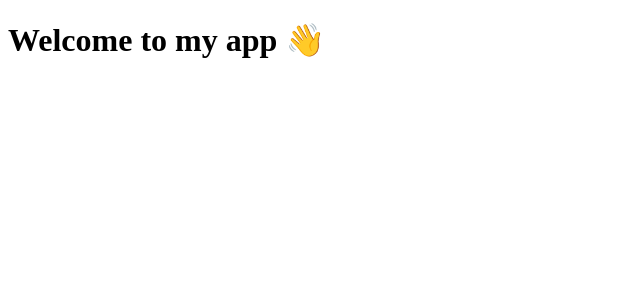
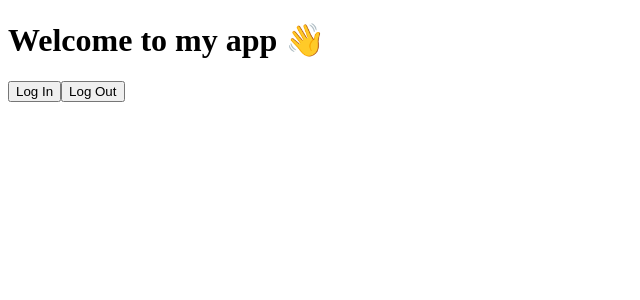
Before and after one commit to nohatekate/ClimbTheNH48Frontend, a React (Create React App) app: page / in a window 1280 px wide. Shown: the top 300 px of the page, without its empty margins (0-640 px from the left). Built offline with nearby package versions, Linux system fonts and the light colour scheme; no server answers.

Commit message:
front end authorization

```diff
--- a/package.json
+++ b/package.json
@@ -3,6 +3,7 @@
   "version": "0.1.0",
   "private": true,
   "dependencies": {
+    "@auth0/auth0-react": "^2.1.0",
     "@testing-library/jest-dom": "^5.16.5",
     "@testing-library/react": "^13.4.0",
     "@testing-library/user-event": "^13.5.0",
--- a/src/App.js
+++ b/src/App.js
@@ -1,8 +1,15 @@
+import React from 'react';
+import LoginButton from './components/LoginButton.js'
+import LogoutButton from './components/Logout.js'
+import Profile from './components/Profile.js'
 
 export default function App() {
   return (
     <div className="App">
-    <h1>Welcome to my app 👋</h1>
+      <h1>Welcome to my app 👋</h1>
+      <LoginButton />
+      <LogoutButton/>
+      <Profile/>
     </div>
   );
 }
--- /dev/null
+++ b/src/components/LoginButton.js
@@ -0,0 +1,10 @@
+import { useAuth0 } from "@auth0/auth0-react";
+import React from "react";
+
+const LoginButton = () => {
+    const { loginWithRedirect } = useAuth0();
+
+    return <button onClick={() => loginWithRedirect()}>Log In</button>;
+};
+
+export default LoginButton
--- /dev/null
+++ b/src/components/Logout.js
@@ -0,0 +1,14 @@
+import { useAuth0 } from "@auth0/auth0-react";
+import React from "react";
+
+const LogoutButton = () => {
+    const { logout } = useAuth0();
+
+    return (
+        <button onClick={() => logout({ logoutParams: { returnTo: window.location.origin } })}>
+            Log Out
+        </button>
+    );
+};
+
+export default LogoutButton;
--- /dev/null
+++ b/src/components/Profile.js
@@ -0,0 +1,22 @@
+import { useAuth0 } from "@auth0/auth0-react";
+import React from "react";
+
+const Profile = () => {
+    const { user, isAuthenticated, isLoading } = useAuth0();
+
+    if (isLoading) {
+        return <div>Loading ...</div>;
+    }
+
+    return (
+        isAuthenticated && (
+            <div>
+                <img src={user.picture} alt={user.name} />
+                <h2>{user.name}</h2>
+                <p>{user.email}</p>
+            </div>
+        )
+    );
+};
+
+export default Profile;
--- a/src/index.js
+++ b/src/index.js
@@ -1,11 +1,18 @@
-import React from 'react';
 import ReactDOM from 'react-dom/client';
 import App from './App';
+import { Auth0Provider } from '@auth0/auth0-react'
 
-
+const domain = process.env.REACT_APP_AUTH0_DOMAIN
+const clientId = process.env.REACT_APP_AUTH0_CLIENT_ID
 const root = ReactDOM.createRoot(document.getElementById('root'));
 root.render(
-  <React.StrictMode>
+  <Auth0Provider
+    domain={domain}
+    clientId={clientId}
+    authorizationParams={{
+      redirect_uri: window.location.origin
+    }}
+  >
     <App />
-  </React.StrictMode>
+  </Auth0Provider>
 );
```
Also changed, not shown: 1 other file (tests, documents, lock files or other folders).
